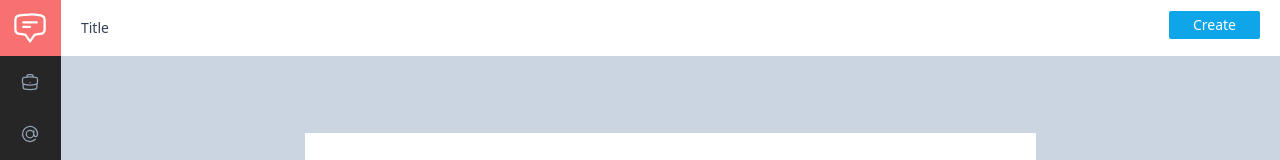
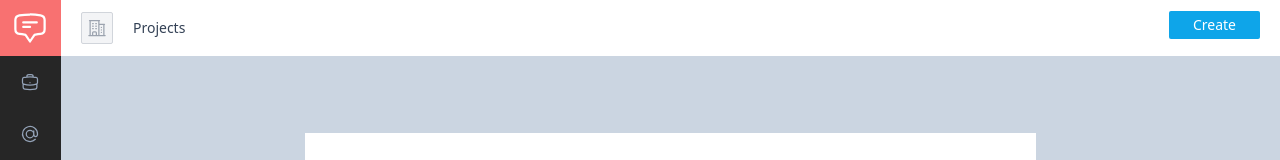
Before and after one commit to RadZ3000/sidebar-component, a Next.js app: page / in a window 1280 px wide. Shown: the top 160 px of the page. Built offline with nearby package versions, Linux system fonts and the light colour scheme.

Commit message:
Implemented title change, installed tooltip from nextui

```diff
--- a/components/Upgrade.tsx
+++ b/components/Upgrade.tsx
@@ -1,5 +1,5 @@
 import {
-    ArrowUpCircleIcon,
+    ArrowUpIcon,
   } from '@heroicons/react/24/outline'
 
 
@@ -8,7 +8,7 @@ const Upgrade = () => {
         <div className="grid grid-rows-4 w-2/5 content-around">
             <div className="flex flex-row items-center h-1/4 gap-x-5 row-span-2 self-center">
                 <div className="flex items-center justify-center rounded-full border border-red-400 bg-white w-14 h-14 text-red-400">
-                    <div className="w-8"><ArrowUpCircleIcon /></div>
+                    <div className="w-8"><ArrowUpIcon /></div>
                 </div>
                 <p className="text-xl"><strong>Upgrade</strong></p>
             </div>
--- a/package.json
+++ b/package.json
@@ -7,6 +7,7 @@
   },
   "dependencies": {
     "@heroicons/react": "^2.0.11",
+    "@nextui-org/react": "^1.0.0-beta.10",
     "next": "latest",
     "react": "18.1.0",
     "react-dom": "18.1.0",
--- a/pages/index.tsx
+++ b/pages/index.tsx
@@ -1,6 +1,6 @@
 import type { NextPage } from 'next'
 import { useState } from 'react';
-import { FaUser, FaYenSign } from 'react-icons/fa';
+import { FaUser } from 'react-icons/fa';
 
 import {
   ChatBubbleBottomCenterTextIcon,
@@ -11,6 +11,7 @@ import {
   ArrowUpCircleIcon,
   AdjustmentsVerticalIcon,
   InformationCircleIcon,
+  BuildingOffice2Icon,
 } from '@heroicons/react/24/outline'
 
 import Calendar from '../components/Calendar';
@@ -26,25 +27,29 @@ const Home: NextPage = () => {
   // create hook to change state depending on item selected on the DOM
 
   const [display, setDisplay] = useState(<Projects />);
+  const [title, setTitle] = useState("Projects");
 
-  const changeDisplay = (e:any) => {
+  const changeDisplay = (e: any) => {
     let id = e.currentTarget.id;
 
-    for(let i = 0; i < displayArr.length; i++){
-      if(displayArr[i].name == id){
-         setDisplay(display = displayArr[i].val);
+    for (let i = 0; i < displayArr.length; i++) {
+      if (displayArr[i].name == id) {
+        setDisplay(display = displayArr[i].val);
+        setTitle(title = displayArr[i].title);
       }
     }
   }
 
+
+
   const displayArr = [
-    {name: "calendar", id: 1, val: <Calendar />},
-    {name: "contacts", id: 2, val: <Contacts />},
-    {name: "projects", id: 3, val: <Projects />},
-    {name: "settings", id: 4, val: <Settings />},
-    {name: "support", id: 5, val: <Support />},
-    {name: "team", id: 6, val: <Team />},
-    {name: "upgrade", id: 7, val: <Upgrade />},
+    { name: "calendar", id: 1, title: "Calendar", val: <Calendar /> },
+    { name: "contacts", id: 2, title: "Contacts", val: <Contacts /> },
+    { name: "projects", id: 3, title: "Projects", val: <Projects /> },
+    { name: "settings", id: 4, title: "Settings", val: <Settings /> },
+    { name: "support", id: 5, title: "Support", val: <Support /> },
+    { name: "team", id: 6, title: "Team", val: <Team /> },
+    { name: "upgrade", id: 7, title: "Upgrade", val: <Upgrade /> },
   ]
 
   return (
@@ -53,7 +58,7 @@ const Home: NextPage = () => {
       <div className="flex flex-row">
         <div className="min-h-screen w-16 bg-neutral-800 text-slate-400 flex flex-col items-center">
           <div className="flex justify-center items-center py-1 w-full bg-red-400 text-4xl text-white h-14"><a href="#" className="h-9 w-9"><ChatBubbleBottomCenterTextIcon /></a></div>
-          <a id="projects" href="#" className="btn" onClick={changeDisplay}><div className="w-5"><BriefcaseIcon /></div><p className="hidden">Stuff</p></a>
+          <a id="projects" href="#" className="btn" onClick={changeDisplay}><div className="w-5"><BriefcaseIcon /></div><p className="hidden hover:block">Stuff</p></a>
           <a id="contacts" href="#" className="btn" onClick={changeDisplay}><div className="w-5"><AtSymbolIcon /></div></a>
           <a id="calendar" href="#" className="btn" onClick={changeDisplay}><div className="w-5"><CalendarDaysIcon /></div></a>
           <a id="team" href="#" className="btn" onClick={changeDisplay}><div className="w-5"><UserGroupIcon /></div></a>
@@ -65,8 +70,11 @@ const Home: NextPage = () => {
 
         <div className="grid grid-rows-6 w-screen h-screen">
           <div className="w-full bg-white h-14 px-5 flex flex-row">
-            <div className="w-1/2 grid content-center text-slate-700">
-              <p className="text-sm">Title</p>
+            <div className="w-1/2 flex flex-row items-center gap-x-5 text-slate-700">
+              <div className="flex items-center justify-center border rounded-sm border-gray-300 bg-gray-100 w-8 h-8 text-gray-400">
+                <div className="w-5"><BuildingOffice2Icon /></div>
+              </div>
+              <p className="text-sm">{title}</p>
             </div>
             <div className="w-1/2 flex flex-row justify-end items-center">
               <div className="text-white h-3/5"><button className="flex items-center bg-sky-500 hover:bg-sky-400 border-1 border-sky-400 rounded-sm py-1 px-6 pb-1 text-sm">Create</button></div>
```
Also changed, not shown: 1 other file (tests, documents, lock files or other folders).
